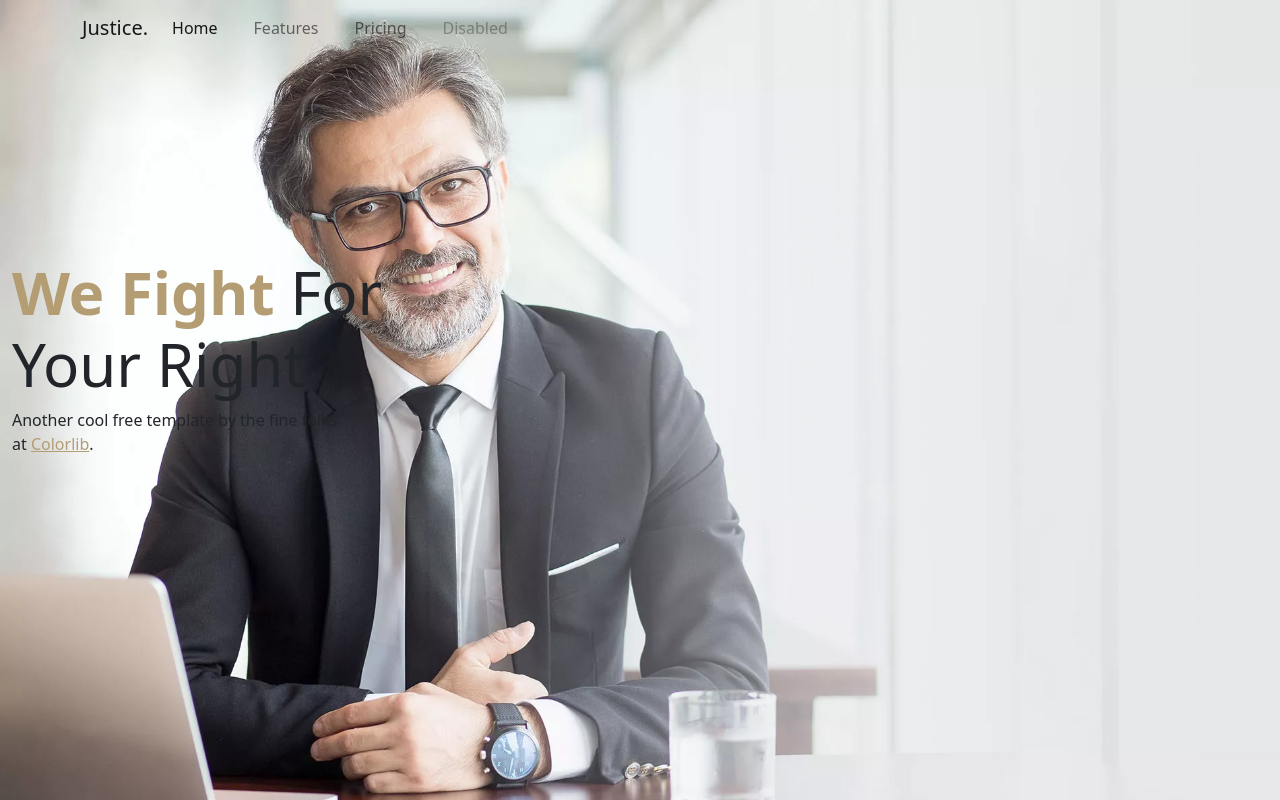
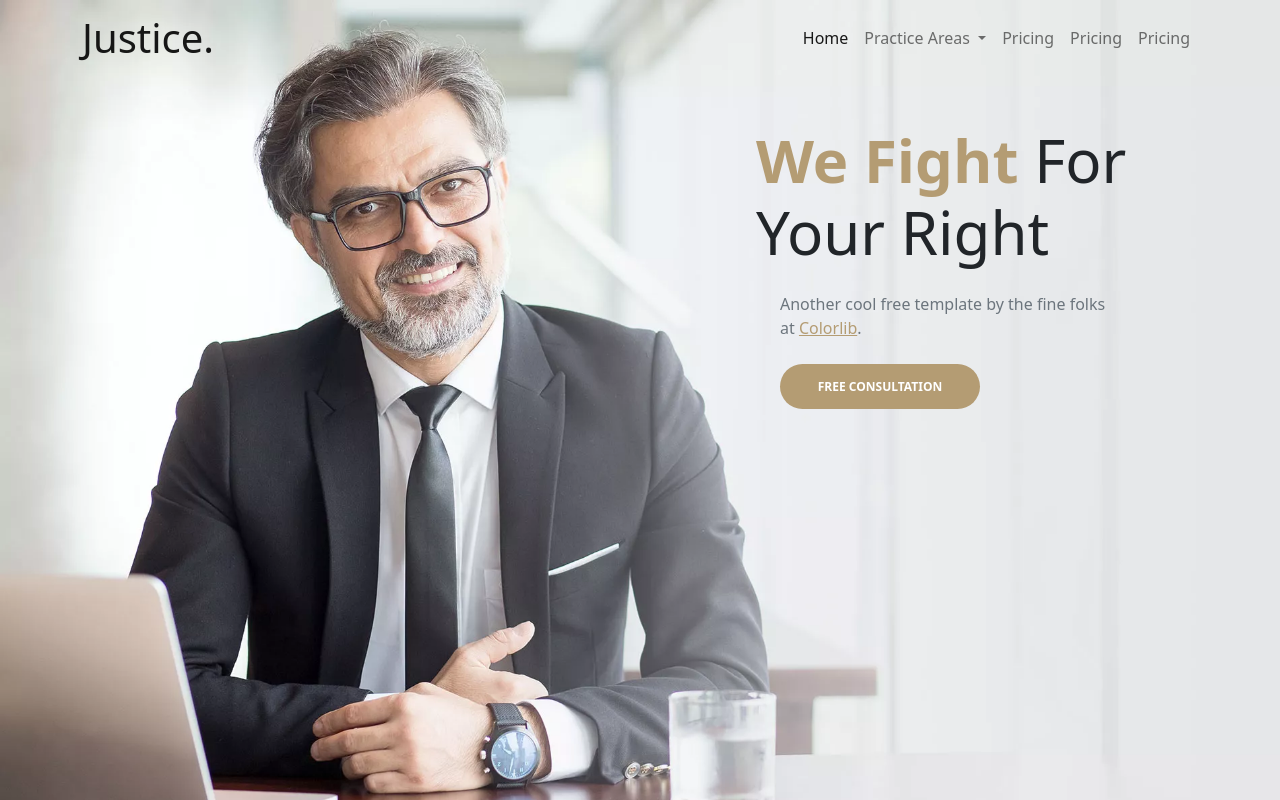
Before and after one commit to Hasnain3007/Justice-Website, a plain HTML site: page index.html in a window 1280 px wide. Drawn offline with nearby package versions, Linux system fonts and the light colour scheme.

Commit message:
kam chal rha he

```diff
--- a/index.html
+++ b/index.html
@@ -48,45 +48,67 @@
             </ul>
         </nav> -->
         <nav class="navbar navbar-expand-lg navbar-light bg-transparent">
-            <div class="container d-flex justify-content-between">
+            <div class="container">
                 <div class="navlogo">
-                    <a class="navbar-brand " href="#">Justice.</a>
+                    <a class="navbar-brand fs-1" href="#">Justice.</a>
                     <button class="navbar-toggler" type="button" data-bs-toggle="collapse" data-bs-target="#navbarNav"
                         aria-controls="navbarNav" aria-expanded="false" aria-label="Toggle navigation">
                         <span class="navbar-toggler-icon"></span>
                     </button>
                 </div>
                 <div class="collapse navbar-collapse" id="navbarNav">
-                    <ul class="navbar-nav">
+                    <ul class="navbar-nav ms-auto">
                         <li class="nav-item">
                             <a class="nav-link active" aria-current="page" href="#">Home</a>
                         </li>
-                        <li class="nav-item">
-                            <a class="nav-link" href="#">Features</a>
+                        <li class="nav-item dropdown">
+                            <a class="nav-link dropdown-toggle" href="#" id="navbarDropdownMenuLink" role="button"
+                                data-bs-toggle="dropdown" aria-expanded="false">
+                                Practice Areas
+                            </a>
+                            <ul class="dropdown-menu" aria-labelledby="navbarDropdownMenuLink">
+                                <li><a class="dropdown-item" href="#">Services</a></li>
+                                <li><a class="dropdown-item" href="#">Attorneys</a></li>
+                                <li><a class="dropdown-item" href="#">About</a></li>
+                                <li><a class="dropdown-item" href="#">Contact Us</a></li>
+                            </ul>
                         </li>
                         <li class="nav-item">
                             <a class="nav-link" href="#">Pricing</a>
                         </li>
                         <li class="nav-item">
+                            <a class="nav-link" href="#">Pricing</a>
+                        </li>
+                        <li class="nav-item">
+                            <a class="nav-link" href="#">Pricing</a>
+                        </li>
+                        <!-- <li class="nav-item">
                             <a class="nav-link disabled" href="#" tabindex="-1" aria-disabled="true">Disabled</a>
-                        </li>
+                        </li> -->
                     </ul>
                 </div>
             </div>
         </nav>
-        <div class="row margin">
-            <div class="col-0 col-md-8"></div>
+        <div class="row my-5 mx-1 margin">
+            <div class="col-0 col-md-7"></div>
             <div class="col-12 col-md-5">
-                <h1>
+                <h1 class="text-dark">
                     <span class="spanhead">We Fight</span> For <br>Your Right
                 </h1>
-                <p>Another cool free template by the fine folks <br> at <span class="spanpara">Colorlib</span>.
+                <p class="mt-4 ms-4 text-secondary">Another cool free template by the fine folks <br> at <span
+                        class="spanpara">Colorlib</span>.
                 </p>
+                <button class="mt-2 ms-4">FREE CONSULTATION</button>
 
             </div>
         </div>
 
     </header>
+    <div class="container-fluid">
+        <div class="container">
+
+        </div>
+    </div>
 
 </body>
 <script src="https://cdn.jsdelivr.net/npm/bootstrap@5.0.2/dist/js/bootstrap.bundle.min.js"
--- a/style.css
+++ b/style.css
@@ -11,7 +11,7 @@ header {
     height: 100vh;
 }
 
-nav a {
+/* nav a {
     text-decoration: none;
     color: rgb(141, 141, 141);
 
@@ -28,7 +28,7 @@ nav ul {
 nav li {
     margin-inline-end: 20px;
 }
-
+/*
 nav li:hover {
 
     color: black;
@@ -37,28 +37,30 @@ nav li:hover {
 
 .back {
     width: 140px;
-    /* height: 30px; */
     padding: 0 !important;
     background: none !important;
     color: gray !important;
     border: none !important;
     outline: none !important;
-    font-size: 15px !important;
-}
+    /* font-size: 15px !important; */
+/* }
 
 .back:hover {
     color: black !important;
-}
+} */
 
-.margin {
+/* .margin {
     margin-top: 200px !important;
 }
 
 .margin h1 {
     font-size: 60px;
 
+} */
+.margin h1{
+    font-size: 60px;
+    font-weight: 500;
 }
-
 .spanhead {
     font-weight: 800;
     color: rgb(180, 156, 115);
@@ -66,4 +68,24 @@ nav li:hover {
 .spanpara{
     color: rgb(180, 156, 115);
     text-decoration: underline;
+    cursor: pointer;
 }
+.margin button{
+    width: 200px;
+    height: 45px;
+    border-radius: 100px;
+    font-size: 12px;
+    font-weight: 900;
+    border: none;
+    outline: none;
+    background-color: rgb(180, 156, 115);
+    color: white;
+}
+.margin button:hover{
+    background-color: rgb(190, 175, 147);
+
+}
+.margin button:active{
+    background-color: rgb(180, 156, 115);
+
+}
```
